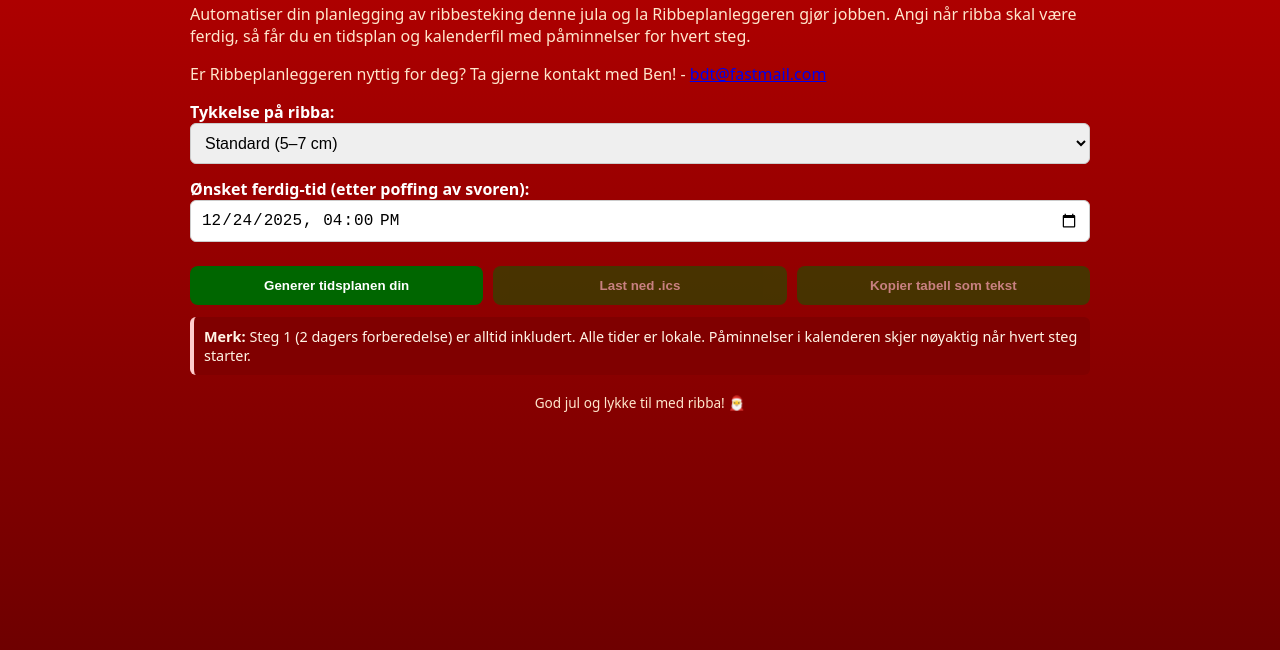
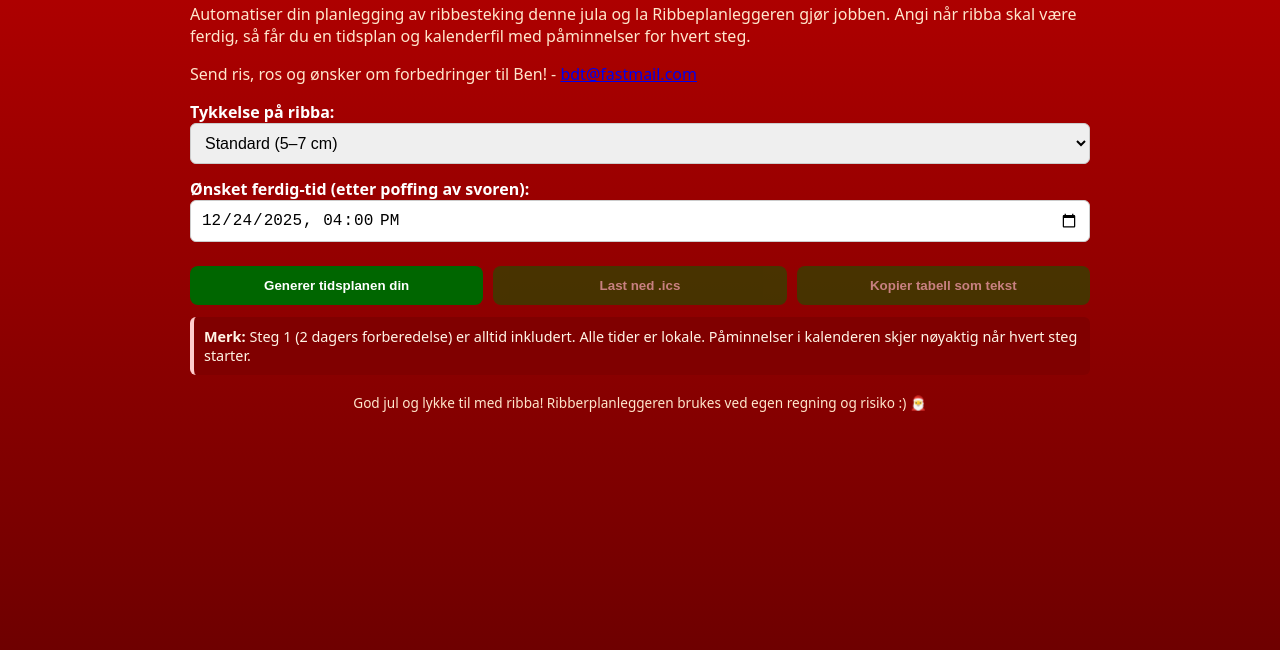
Before and after one commit to toscher/ribbeplanleggeren, a plain HTML site: page index.html in a window 1280 px wide. Shown: the part 62-712 px from the top of the page. Drawn offline with Linux system fonts and the light colour scheme.

Commit message:
Langtidsstekt ribbe, gjort enkelt

```diff
--- a/index.html
+++ b/index.html
@@ -145,7 +145,7 @@ th {
 <body>
   <h1>🎄 Ribbeplanleggeren 🎄</h1>
   <p class="lead"> Automatiser din planlegging av ribbesteking denne jula og la Ribbeplanleggeren gjør jobben. Angi når ribba skal være ferdig, så får du en tidsplan og kalenderfil med påminnelser for hvert steg.</p>
-  <p class="lead"> Er Ribbeplanleggeren nyttig for deg?  Ta gjerne kontakt med Ben! - <a href="mailto:bdt@fastmail.com"> bdt@fastmail.com</a> </p>
+  <p class="lead"> Send ris, ros og ønsker om forbedringer til Ben! - <a href="mailto:bdt@fastmail.com"> bdt@fastmail.com</a> </p>
 
   <label for="thickness">Tykkelse på ribba:</label>
   <select id="thickness">
@@ -170,7 +170,7 @@ th {
     Steg 1 (2 dagers forberedelse) er alltid inkludert. Alle tider er lokale. Påminnelser i kalenderen skjer nøyaktig når hvert steg starter.
   </div>
 
-  <div class="footer">God jul og lykke til med ribba! 🎅</div>
+  <div class="footer">God jul og lykke til med ribba! Ribberplanleggeren brukes ved egen regning og risiko :) 🎅</div>
 
   <script>
     const DURATIONS = {
```
